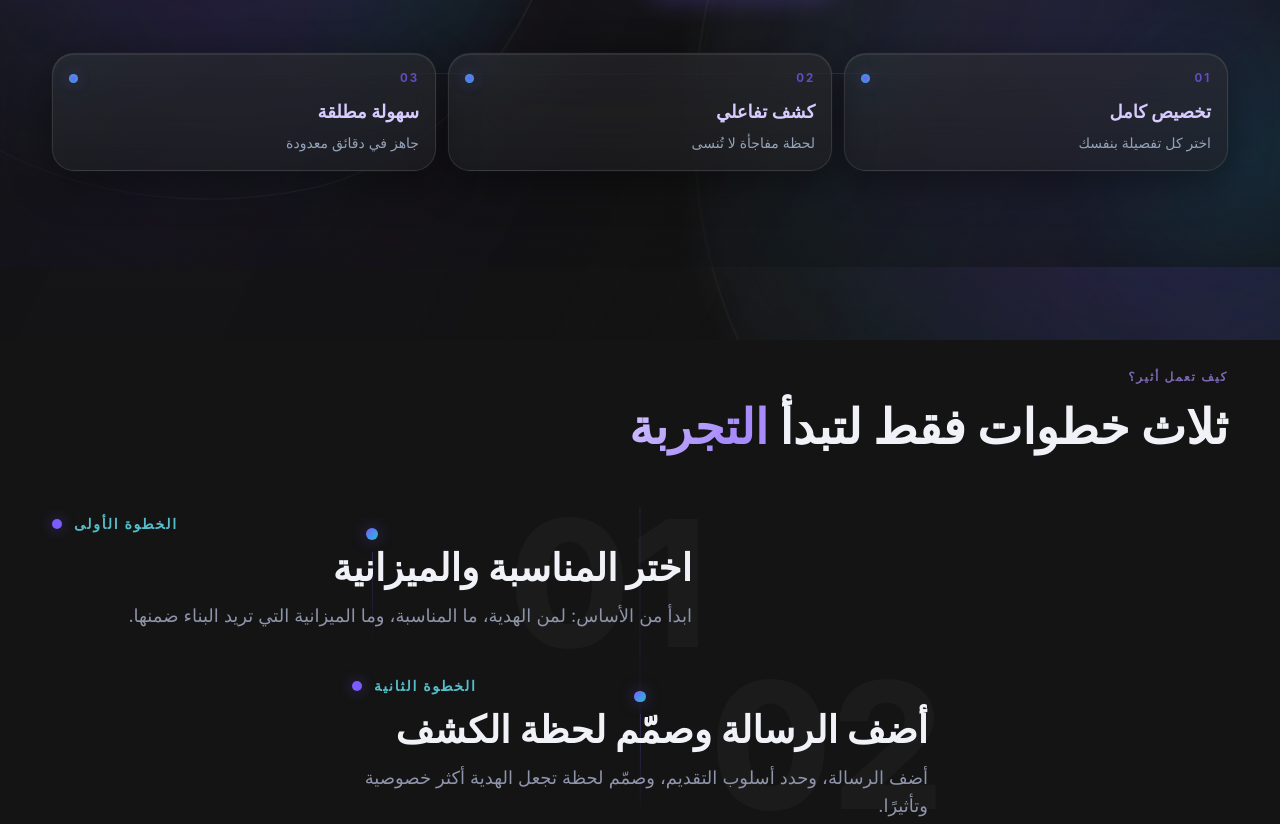
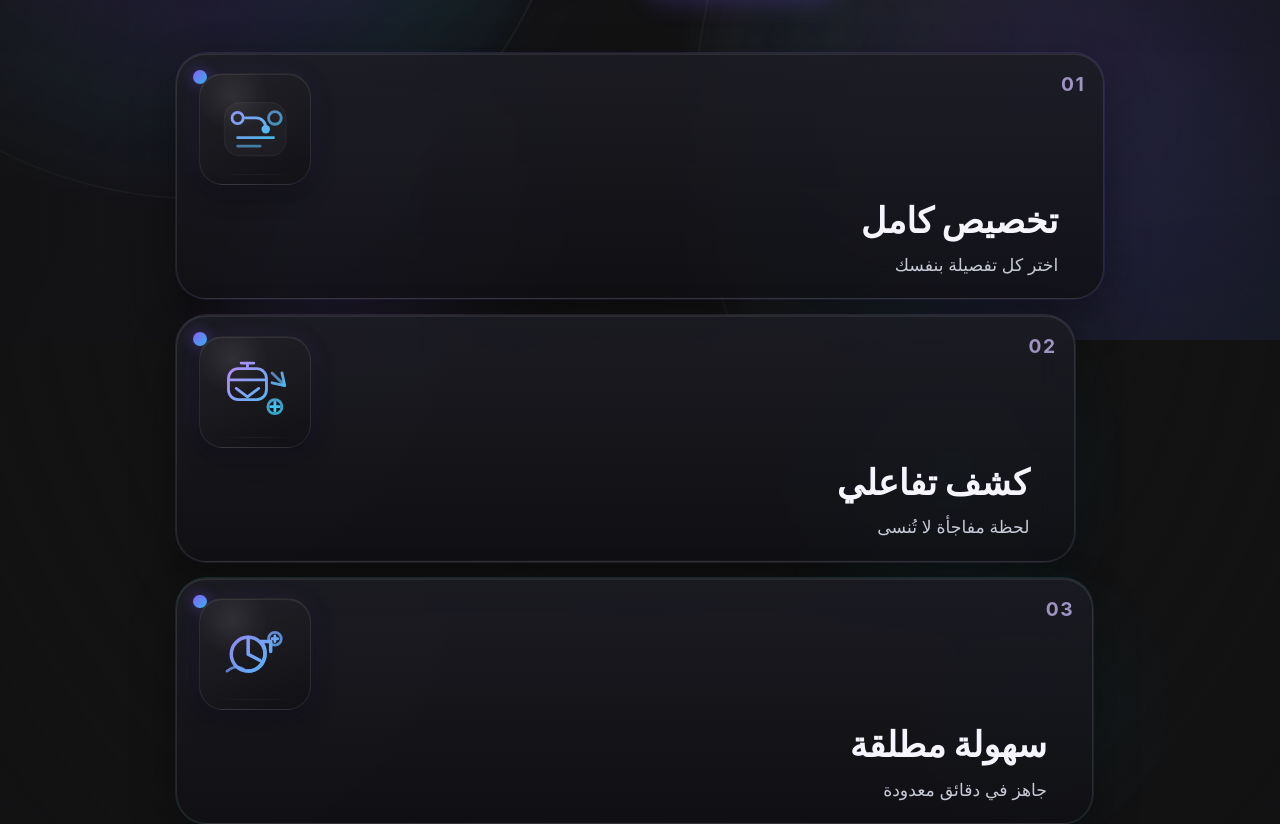
Before and after one commit to AI-guru11/Atheer-v2, a React (Vite) app: page /#/ in a window 1280 px wide. Shown: the part 460-1284 px from the top of the page. Built offline with nearby package versions, Linux system fonts and the light colour scheme.

Commit message:
Redesign post-hero feature cards

```diff
--- a/src/components/sections/HeroSection.jsx
+++ b/src/components/sections/HeroSection.jsx
@@ -3,6 +3,78 @@ import Section from "../layout/Section"
 import Badge from "../ui/Badge"
 import Button from "../ui/Button"
 import { siteContent } from "../../data/siteContent"
+
+function RouteVisual({ index }) {
+  const common = {
+    className: "h-full w-full",
+    viewBox: "0 0 120 120",
+    fill: "none",
+    xmlns: "http://www.w3.org/2000/svg",
+    "aria-hidden": "true",
+  }
+
+  if (index === 0) {
+    return (
+      <svg {...common}>
+        <defs>
+          <linearGradient id="routeGradientOne" x1="18" y1="18" x2="102" y2="102" gradientUnits="userSpaceOnUse">
+            <stop stopColor="#a78bfa" />
+            <stop offset="1" stopColor="#22d3ee" />
+          </linearGradient>
+        </defs>
+        <rect x="16" y="22" width="88" height="76" rx="22" fill="rgba(255,255,255,0.03)" stroke="rgba(255,255,255,0.08)" />
+        <circle cx="35" cy="44" r="8" stroke="url(#routeGradientOne)" strokeWidth="4" />
+        <path d="M43 44H61C69 44 75 50 75 58V60" stroke="url(#routeGradientOne)" strokeWidth="4" strokeLinecap="round" />
+        <circle cx="75" cy="60" r="6" fill="url(#routeGradientOne)" />
+        <path d="M35 72H86" stroke="url(#routeGradientOne)" strokeWidth="4" strokeLinecap="round" opacity="0.95" />
+        <path d="M35 84H67" stroke="url(#routeGradientOne)" strokeWidth="4" strokeLinecap="round" opacity="0.62" />
+        <circle cx="88" cy="44" r="9" stroke="url(#routeGradientOne)" strokeWidth="4" opacity="0.75" />
+      </svg>
+    )
+  }
+
+  if (index === 1) {
+    return (
+      <svg {...common}>
+        <defs>
+          <linearGradient id="routeGradientTwo" x1="20" y1="18" x2="104" y2="102" gradientUnits="userSpaceOnUse">
+            <stop stopColor="#c084fc" />
+            <stop offset="1" stopColor="#22d3ee" />
+          </linearGradient>
+        </defs>
+        <rect x="22" y="28" width="54" height="44" rx="14" stroke="url(#routeGradientTwo)" strokeWidth="4" />
+        <path d="M22 44H76" stroke="url(#routeGradientTwo)" strokeWidth="4" />
+        <path d="M49 28V20" stroke="url(#routeGradientTwo)" strokeWidth="4" strokeLinecap="round" />
+        <path d="M40 20H58" stroke="url(#routeGradientTwo)" strokeWidth="4" strokeLinecap="round" />
+        <path d="M33 56L49 68L65 56" stroke="url(#routeGradientTwo)" strokeWidth="4" strokeLinecap="round" strokeLinejoin="round" />
+        <path d="M84 34L102 52" stroke="url(#routeGradientTwo)" strokeWidth="4" strokeLinecap="round" opacity="0.72" />
+        <path d="M98 34L102 52L84 48" stroke="url(#routeGradientTwo)" strokeWidth="4" strokeLinecap="round" strokeLinejoin="round" opacity="0.92" />
+        <circle cx="88" cy="82" r="10" stroke="url(#routeGradientTwo)" strokeWidth="4" opacity="0.82" />
+        <path d="M88 76V88" stroke="url(#routeGradientTwo)" strokeWidth="4" strokeLinecap="round" />
+        <path d="M82 82H94" stroke="url(#routeGradientTwo)" strokeWidth="4" strokeLinecap="round" />
+      </svg>
+    )
+  }
+
+  return (
+    <svg {...common}>
+      <defs>
+        <linearGradient id="routeGradientThree" x1="18" y1="20" x2="104" y2="102" gradientUnits="userSpaceOnUse">
+          <stop stopColor="#a78bfa" />
+          <stop offset="1" stopColor="#38bdf8" />
+        </linearGradient>
+      </defs>
+      <circle cx="50" cy="60" r="24" stroke="url(#routeGradientThree)" strokeWidth="5" opacity="0.95" />
+      <path d="M50 36V60L67 69" stroke="url(#routeGradientThree)" strokeWidth="5" strokeLinecap="round" strokeLinejoin="round" />
+      <path d="M68 42C72 46 74 52 74 58C74 72 63 84 50 84" stroke="url(#routeGradientThree)" strokeWidth="5" strokeLinecap="round" />
+      <path d="M68 42H82V56" stroke="url(#routeGradientThree)" strokeWidth="5" strokeLinecap="round" strokeLinejoin="round" />
+      <path d="M20 84C30 76 38 76 47 84" stroke="url(#routeGradientThree)" strokeWidth="4" strokeLinecap="round" opacity="0.75" />
+      <circle cx="88" cy="38" r="9" stroke="url(#routeGradientThree)" strokeWidth="4" opacity="0.82" />
+      <path d="M88 34V42" stroke="url(#routeGradientThree)" strokeWidth="4" strokeLinecap="round" />
+      <path d="M84 38H92" stroke="url(#routeGradientThree)" strokeWidth="4" strokeLinecap="round" />
+    </svg>
+  )
+}
 
 export default function HeroSection() {
   const { hero, brand } = siteContent
@@ -47,18 +119,35 @@ export default function HeroSection() {
         </div>
       </div>
 
-      <div className="hero-route-strip mt-10 lg:mt-14">
-        <div className="hero-route-strip__line" aria-hidden="true" />
-        <div className="grid gap-3 sm:grid-cols-3">
+      <div className="hero-route-stack relative mt-10 lg:mt-14">
+        <div className="hero-route-flow" aria-hidden="true">
+          <span className="hero-route-flow__orb hero-route-flow__orb--one" />
+          <span className="hero-route-flow__orb hero-route-flow__orb--two" />
+          <span className="hero-route-flow__trail" />
+        </div>
+
+        <div className="relative z-10 space-y-4">
           {hero.stats.map((item, index) => (
-            <div key={item.label} className="hero-route-chip glass-panel rounded-[22px] px-4 py-4 text-right text-white">
-              <div className="hero-route-chip__marker" aria-hidden="true">
-                <span className="hero-route-chip__index">0{index + 1}</span>
-                <span className="hero-route-chip__dot" />
+            <div
+              key={item.value}
+              className={`hero-route-card hero-route-card--${index + 1} ${
+                index === 0 ? "hero-route-card--featured" : ""
+              }`}
+            >
+              <span className="hero-route-card__dot" aria-hidden="true" />
+              <span className="hero-route-card__number" aria-hidden="true">
+                {String(index + 1).padStart(2, "0")}
+              </span>
+
+              <div className="hero-route-card__visual" aria-hidden="true">
+                <div className="hero-route-card__visual-shell">
+                  <RouteVisual index={index} />
+                </div>
               </div>
-              <div className="space-y-1.5">
-                <p className="text-lg font-semibold text-[#d8cbff]">{item.value}</p>
-                <p className="text-sm leading-relaxed text-slate-400">{item.label}</p>
+
+              <div className="hero-route-card__body">
+                <h3 className="hero-route-card__title">{item.value}</h3>
+                <p className="hero-route-card__copy">{item.label}</p>
               </div>
             </div>
           ))}
--- a/src/styles/globals.css
+++ b/src/styles/globals.css
@@ -710,271 +710,256 @@
   }
 }
 
-/* ── Hero ambient compatibility ── */
-.hero-ambient-backdrop {
-  position: absolute;
-  inset: 0;
-  z-index: 0;
-  pointer-events: none;
-  overflow: hidden;
+/* ── Hero route cards ── */
+.hero-route-stack {
+  position: relative;
 }
 
-.hero-mesh-sheen {
+.hero-route-flow {
   position: absolute;
-  inset: -10% -8%;
+  inset: -1rem -0.5rem -1.5rem;
+  pointer-events: none;
+  z-index: 0;
+}
+
+.hero-route-flow__trail {
+  position: absolute;
+  inset: 1.5rem 0.75rem 0;
+  border-radius: 999px;
   background:
-    linear-gradient(120deg, transparent 0%, rgba(124, 92, 255, 0.05) 32%, transparent 58%),
-    linear-gradient(300deg, transparent 0%, rgba(34, 211, 238, 0.028) 24%, transparent 42%);
-  filter: blur(18px);
+    radial-gradient(circle at 18% 16%, rgba(167, 139, 250, 0.16), transparent 24%),
+    radial-gradient(circle at 84% 52%, rgba(34, 211, 238, 0.12), transparent 22%),
+    linear-gradient(180deg, rgba(255, 255, 255, 0.015), transparent 18%, transparent 82%, rgba(255, 255, 255, 0.012));
+  filter: blur(22px);
   opacity: 0.72;
 }
 
-.hero-blob {
+.hero-route-flow__orb {
   position: absolute;
+  width: 10rem;
+  height: 10rem;
   border-radius: 999px;
-  filter: blur(24px);
-  opacity: 0.8;
+  filter: blur(48px);
+  opacity: 0.28;
 }
 
-.hero-blob--left {
-  width: 26rem;
-  height: 26rem;
-  top: 0;
-  left: -12rem;
-  background: radial-gradient(circle, rgba(124, 92, 255, 0.18) 0%, transparent 68%);
+.hero-route-flow__orb--one {
+  left: 8%;
+  top: 22%;
+  background: rgba(124, 92, 255, 0.28);
 }
 
-.hero-blob--right {
-  width: 24rem;
-  height: 24rem;
-  right: -10rem;
-  bottom: -5rem;
-  background: radial-gradient(circle, rgba(34, 211, 238, 0.12) 0%, transparent 68%);
+.hero-route-flow__orb--two {
+  right: 0;
+  bottom: 8%;
+  background: rgba(34, 211, 238, 0.22);
 }
 
-.hero-blob--center {
-  width: 18rem;
-  height: 18rem;
-  top: 25%;
-  left: 50%;
-  transform: translateX(-50%);
-  background: radial-gradient(circle, rgba(255, 255, 255, 0.035) 0%, transparent 72%);
+.hero-route-card {
+  position: relative;
+  overflow: hidden;
+  display: grid;
+  grid-template-columns: minmax(0, 1fr) 6.5rem;
+  align-items: center;
+  gap: 0.9rem;
+  min-height: 9.75rem;
+  padding: 1.05rem 1.1rem 1.05rem 1rem;
+  border-radius: 1.9rem;
+  background:
+    linear-gradient(180deg, rgba(28, 28, 36, 0.84) 0%, rgba(16, 16, 20, 0.8) 100%),
+    radial-gradient(circle at top left, rgba(255,255,255,0.05) 0%, transparent 36%);
+  border: 1px solid rgba(255, 255, 255, 0.1);
+  box-shadow:
+    inset 0 1px 0 rgba(255, 255, 255, 0.07),
+    0 18px 44px rgba(0, 0, 0, 0.38),
+    0 0 0 1px rgba(255, 255, 255, 0.02);
+  backdrop-filter: blur(18px) saturate(1.05);
+  -webkit-backdrop-filter: blur(18px) saturate(1.05);
 }
 
-/* ── Hero route strip ── */
-.hero-route-strip {
-  position: relative;
-  z-index: 1;
+.hero-route-card + .hero-route-card {
+  margin-top: 1rem;
 }
 
-.hero-route-strip__line {
+.hero-route-card--featured {
+  min-height: 10.5rem;
+}
+
+.hero-route-card--1 {
+  box-shadow:
+    inset 0 1px 0 rgba(255, 255, 255, 0.08),
+    0 18px 44px rgba(0, 0, 0, 0.38),
+    0 0 0 1px rgba(255, 255, 255, 0.02),
+    0 0 0 1px rgba(124, 92, 255, 0.15);
+}
+
+.hero-route-card--2 {
+  box-shadow:
+    inset 0 1px 0 rgba(255, 255, 255, 0.08),
+    0 18px 44px rgba(0, 0, 0, 0.38),
+    0 0 0 1px rgba(255, 255, 255, 0.02),
+    0 0 0 1px rgba(192, 132, 252, 0.13);
+}
+
+.hero-route-card--3 {
+  box-shadow:
+    inset 0 1px 0 rgba(255, 255, 255, 0.08),
+    0 18px 44px rgba(0, 0, 0, 0.38),
+    0 0 0 1px rgba(255, 255, 255, 0.02),
+    0 0 0 1px rgba(34, 211, 238, 0.13);
+}
+
+.hero-route-card::before {
+  content: "";
+  position: absolute;
+  inset: auto 0 0;
+  height: 1px;
+  background: linear-gradient(90deg, transparent, rgba(255,255,255,0.06), transparent);
+  opacity: 0.5;
+}
+
+.hero-route-card__dot {
+  position: absolute;
+  left: 1rem;
+  top: 1rem;
+  width: 0.85rem;
+  height: 0.85rem;
+  border-radius: 999px;
+  background: linear-gradient(135deg, #8b5cf6 0%, #38bdf8 100%);
+  box-shadow: 0 0 14px rgba(124, 92, 255, 0.48);
+}
+
+.hero-route-card__number {
   position: absolute;
   top: 1rem;
-  left: 10%;
-  right: 10%;
-  height: 1px;
-  background: linear-gradient(90deg, transparent 0%, rgba(124, 92, 255, 0.22) 24%, rgba(34, 211, 238, 0.22) 74%, transparent 100%);
-  opacity: 0.9;
+  right: 1.1rem;
+  font-size: 1.2rem;
+  font-weight: 700;
+  letter-spacing: 0.08em;
+  color: rgba(210, 194, 255, 0.72);
 }
 
-.hero-route-chip {
-  position: relative;
-  overflow: hidden;
-}
-
-.hero-route-chip__marker {
+.hero-route-card__visual {
+  grid-column: 2;
   display: flex;
-  align-items: center;
-  justify-content: space-between;
-  margin-bottom: 0.65rem;
-}
-
-.hero-route-chip__index {
-  font-size: 0.72rem;
-  font-weight: 700;
-  letter-spacing: 0.16em;
-  color: rgba(124, 92, 255, 0.72);
-}
-
-.hero-route-chip__dot {
-  width: 0.55rem;
-  height: 0.55rem;
-  border-radius: 999px;
-  background: radial-gradient(circle, rgba(124, 92, 255, 1) 0%, rgba(34, 211, 238, 0.85) 100%);
-  box-shadow: 0 0 14px rgba(124, 92, 255, 0.34);
-}
-
-/* ── Editorial timeline ── */
-.service-flow__stage {
-  position: relative;
-}
-
-.service-flow__spine {
-  position: absolute;
-  top: 0;
-  bottom: 5rem;
-  right: 0.45rem;
-  width: 1px;
-  background: linear-gradient(180deg, rgba(124, 92, 255, 0.18), rgba(124, 92, 255, 0.06), transparent 100%);
-}
-
-.service-step {
-  position: relative;
-  padding-right: 2rem;
-  padding-top: 0.4rem;
-  padding-bottom: 2.5rem;
-}
-
-.service-step__number {
-  pointer-events: none;
-  position: absolute;
-  top: -0.8rem;
-  left: 0;
-  font-size: clamp(4.8rem, 16vw, 11rem);
-  line-height: 1;
-  font-weight: 800;
-  color: rgba(255, 255, 255, 0.032);
-  user-select: none;
-}
-
-.service-step__rail {
-  position: absolute;
-  top: 1.1rem;
-  right: 0;
-  width: 1rem;
-  display: flex;
-  flex-direction: column;
+  justify-content: center;
   align-items: center;
 }
 
-.service-step__dot {
-  width: 0.72rem;
-  height: 0.72rem;
-  border-radius: 999px;
-  background: linear-gradient(135deg, rgba(124, 92, 255, 1), rgba(34, 211, 238, 0.9));
-  box-shadow: 0 0 16px rgba(124, 92, 255, 0.4);
+.hero-route-card__visual-shell {
+  position: relative;
+  width: 6rem;
+  height: 6rem;
+  border-radius: 1.5rem;
+  background:
+    radial-gradient(circle at 30% 20%, rgba(255,255,255,0.08) 0%, transparent 30%),
+    linear-gradient(160deg, rgba(34, 34, 40, 0.92) 0%, rgba(17, 17, 21, 0.78) 100%);
+  border: 1px solid rgba(255, 255, 255, 0.08);
+  box-shadow:
+    inset 0 1px 0 rgba(255, 255, 255, 0.08),
+    0 10px 24px rgba(0, 0, 0, 0.28),
+    0 0 24px rgba(124, 92, 255, 0.08);
+  padding: 0.8rem;
 }
 
-.service-step__trail {
-  width: 1px;
-  height: 6rem;
-  margin-top: 0.75rem;
-  background: linear-gradient(180deg, rgba(124, 92, 255, 0.26), transparent 100%);
+.hero-route-card__visual-shell::after {
+  content: "";
+  position: absolute;
+  inset: auto 0.8rem 0.55rem;
+  height: 1px;
+  background: linear-gradient(90deg, transparent, rgba(255,255,255,0.1), transparent);
+  opacity: 0.45;
 }
 
-/* ── Manifesto section ── */
-.manifesto-stage {
-  position: relative;
+.hero-route-card__body {
+  grid-column: 1;
+  text-align: right;
+  padding-right: 1.4rem;
+  padding-left: 1.8rem;
 }
 
-.manifesto-point {
-  position: relative;
-  padding-right: 1.2rem;
-  border-right: 2px solid rgba(124, 92, 255, 0.18);
+.hero-route-card__title {
+  margin: 0;
+  color: #f6f4ff;
+  font-size: 2rem;
+  line-height: 1.15;
+  font-weight: 800;
 }
 
-.manifesto-point__accent {
-  position: absolute;
-  right: -0.37rem;
-  top: 0.5rem;
-  width: 0.65rem;
-  height: 0.65rem;
-  border-radius: 999px;
-  background: linear-gradient(135deg, rgba(124, 92, 255, 1), rgba(34, 211, 238, 0.85));
-  box-shadow: 0 0 14px rgba(124, 92, 255, 0.35);
-}
-
-/* ── Featured scenarios ── */
-.scenario-feature {
-  background:
-    linear-gradient(140deg, rgba(19, 19, 22, 0.58) 0%, rgba(124, 92, 255, 0.045) 100%),
-    rgba(18, 18, 20, 0.56);
-}
-
-.scenario-support {
-  background: rgba(18, 18, 20, 0.46);
-  backdrop-filter: blur(22px);
-  -webkit-backdrop-filter: blur(22px);
-  box-shadow:
-    inset 0 1px 0 rgba(255, 255, 255, 0.06),
-    0 12px 34px rgba(0, 0, 0, 0.28);
-}
-
-/* ── Social proof rhythm ── */
-.testimonial-quote {
-  position: relative;
-  text-align: right;
-  padding-right: 1.2rem;
-}
-
-.testimonial-quote__mark {
-  position: absolute;
-  right: -0.2rem;
-  top: -1.2rem;
-  font-size: clamp(4rem, 10vw, 6rem);
-  line-height: 1;
-  color: rgba(255, 255, 255, 0.06);
-  font-weight: 700;
-}
-
-.testimonial-quote__body {
-  position: relative;
-  border-right: 2px solid rgba(124, 92, 255, 0.18);
-  padding-right: 1rem;
-}
-
-.testimonial-quote__body::before {
-  content: "";
-  position: absolute;
-  right: -0.37rem;
-  top: 0.7rem;
-  width: 0.65rem;
-  height: 0.65rem;
-  border-radius: 999px;
-  background: linear-gradient(135deg, rgba(124, 92, 255, 1), rgba(34, 211, 238, 0.85));
-  box-shadow: 0 0 14px rgba(124, 92, 255, 0.35);
+.hero-route-card__copy {
+  margin-top: 0.55rem;
+  color: #c7cad7;
+  font-size: 1.08rem;
+  line-height: 1.8;
 }
 
 @media (min-width: 640px) {
-  .service-flow__spine {
-    right: 50%;
-    transform: translateX(50%);
-    bottom: 4rem;
-    opacity: 0.9;
+  .hero-route-stack {
+    max-width: 58rem;
+    margin-inline: auto;
   }
 
-  .service-step {
-    padding-right: 0;
-    padding-left: 0;
+  .hero-route-card {
+    grid-template-columns: minmax(0, 1fr) 7.5rem;
+    min-height: 10.75rem;
+    padding: 1.2rem 1.4rem 1.15rem 1.15rem;
   }
 
-  .service-step__rail {
-    right: 50%;
-    transform: translateX(50%);
+  .hero-route-card--featured {
+    min-height: 11.5rem;
   }
 
-  .service-step--start .service-step__rail,
-  .service-step--center .service-step__rail,
-  .service-step--end .service-step__rail {
-    top: 1.3rem;
+  .hero-route-card:nth-child(2) {
+    margin-inline-start: 1.8rem;
   }
 
-  .service-step--start .service-step__number {
-    left: auto;
-    right: -1rem;
+  .hero-route-card:nth-child(3) {
+    margin-inline-start: 0.7rem;
   }
 
-  .service-step--center .service-step__number {
-    left: auto;
-    right: -1rem;
+  .hero-route-card__visual-shell {
+    width: 7rem;
+    height: 7rem;
   }
 
-  .service-step--end .service-step__number {
-    left: auto;
-    right: -1rem;
+  .hero-route-card__title {
+    font-size: 2.2rem;
+  }
+}
+
+@media (max-width: 639px) {
+  .hero-route-stack {
+    margin-top: 2rem;
   }
 
-  .hero-route-strip__line {
-    top: 1.25rem;
+  .hero-route-card {
+    grid-template-columns: minmax(0, 1fr) 5.65rem;
+    min-height: 8.9rem;
+    padding: 1rem 0.95rem 0.95rem 0.9rem;
+  }
+
+  .hero-route-card__visual-shell {
+    width: 5.2rem;
+    height: 5.2rem;
+    padding: 0.7rem;
+    border-radius: 1.25rem;
+  }
+
+  .hero-route-card__title {
+    font-size: 1.75rem;
+  }
+
+  .hero-route-card__copy {
+    font-size: 1rem;
+    line-height: 1.65;
+  }
+
+  .hero-route-card__body {
+    padding-right: 1rem;
+    padding-left: 1.4rem;
+  }
+
+  .hero-route-card__number {
+    font-size: 1.05rem;
   }
 }
```
